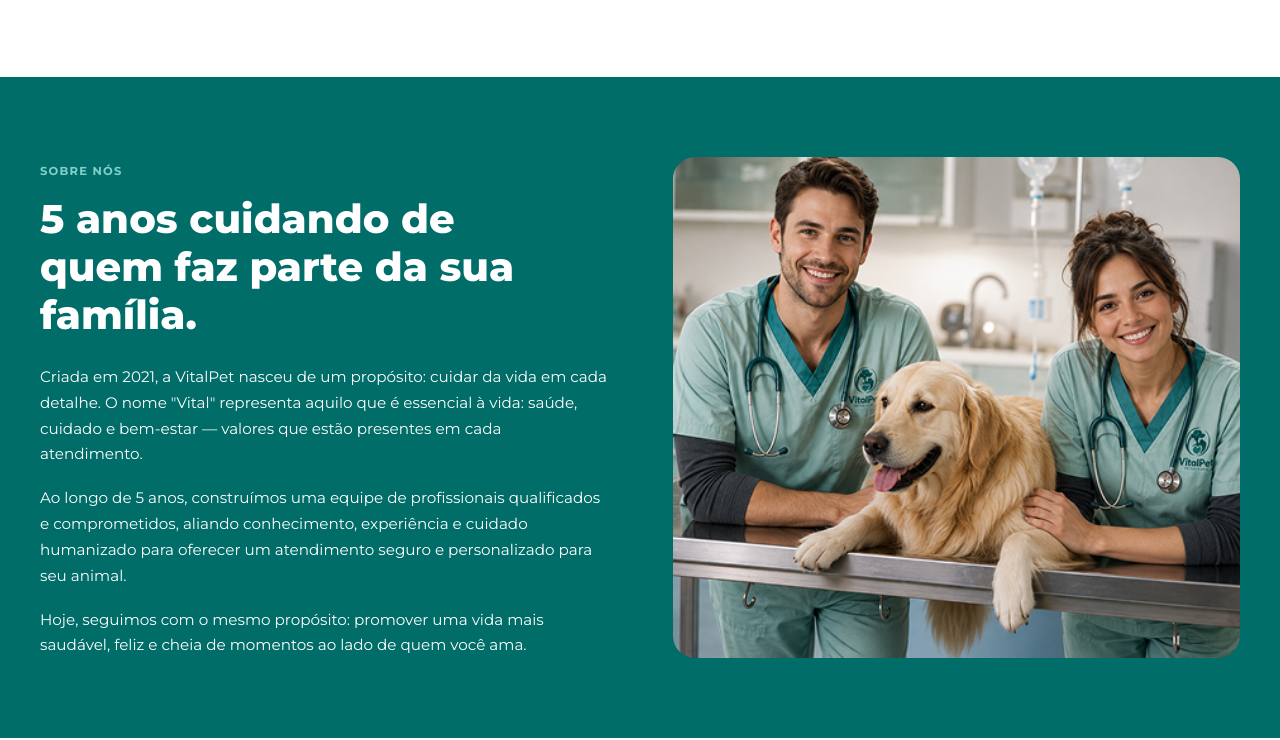
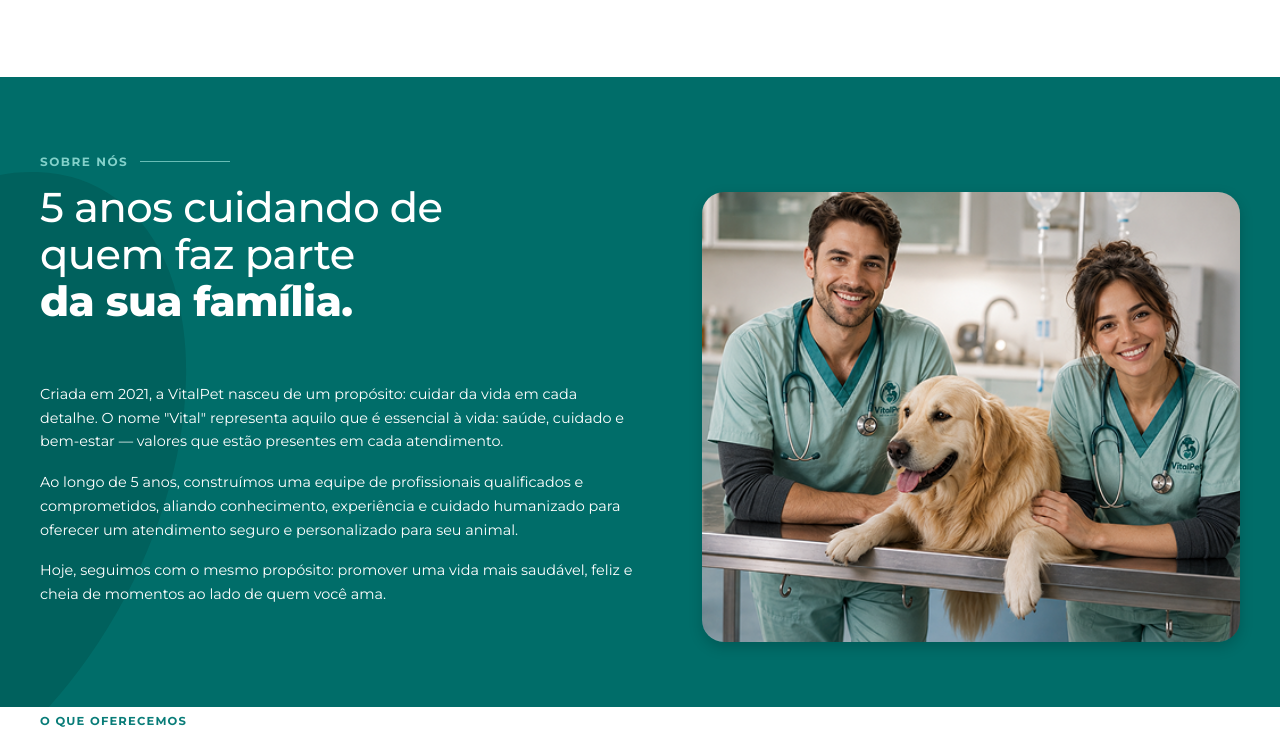
Before and after one commit to mritaamaral/vitalpetweb, a plain HTML site: page index.html in a window 1280 px wide. Shown: the part 688-1428 px from the top of the page. Drawn offline with Linux system fonts and the light colour scheme.

Commit message:
Alterei estilização

```diff
--- a/css/home.css
+++ b/css/home.css
@@ -291,76 +291,138 @@
 
 /*Hero feita, próxima parte: Section de sobre nós*/
 
+/* =========================
+   SOBRE NÓS
+========================= */
+
 .about {
+    position: relative;
     width: 100%;
+    padding: 42px 0 35px;
     background-color: var(--petrol-dark);
-    padding: 48px 0;
     overflow: hidden;
+    isolation: isolate;
+}
+
+/* Elipse decorativa do fundo */
+.about::before {
+    content: "";
+    position: absolute;
+    z-index: -1;
+    width: 300px;
+    height: 570px;
+    left: -205px;
+    top: 115px;
+    background-color: rgba(0, 91, 87, 0.65);
+    border-radius: 50%;
+    transform: rotate(28deg);
 }
 
 .about-container {
+    position: relative;
     display: flex;
     flex-direction: column;
-    gap: 22px;
+    align-items: flex-start;
+    gap: 20px;
 }
+
+/* Identificação da seção */
+
+.about-label {
+    display: flex;
+    align-items: center;
+    gap: 12px;
+    width: 100%;
+    margin-bottom: 13px;
+}
+
+.about .section-label {
+    flex-shrink: 0;
+    color: var(--aqua);
+    font-size: .68rem;
+    font-weight: 700;
+    letter-spacing: 1.5px;
+}
+
+.about-label-line {
+    width: 65px;
+    height: 1px;
+    background-color: var(--aqua);
+    opacity: .8;
+}
+
+/* Título */
 
 .about .section-heading {
     width: 100%;
 }
 
-.about .section-label {
-    color: var(--aqua);
-    font-size: .72rem;
-    font-weight: 700;
-    letter-spacing: 1.2px;
+.about .section-heading h2 {
+    max-width: 350px;
+    margin: 0;
+    color: var(--white);
+    font-size: 1.8rem;
+    font-weight: 500;
+    line-height: 1.13;
+    letter-spacing: -.5px;
 }
 
-.about .section-heading h2 {
-    color: var(--white);
-    font-size: 1.8rem;
+.about .section-heading h2 strong {
+    display: block;
     font-weight: 800;
-    line-height: 1.2;
-    margin: 12px 0 0;
 }
+
 
 .about-content {
     display: flex;
     flex-direction: column;
-    gap: 14px;
+    gap: 13px;
+    width: 100%;
 }
 
 .about-content p {
     color: var(--white);
-    font-size: .82rem;
+    font-size: .76rem;
     font-weight: 400;
-    line-height: 1.65;
+    line-height: 1.55;
+    text-align: left;
 }
 
 .about-image {
+    position: relative;
     width: 100%;
     margin-top: 5px;
 }
 
 .about-image img {
+    display: block;
     width: 100%;
-    height: 220px;
+    height: 190px;
     object-fit: cover;
     object-position: center;
-    border-radius: 18px;
+    border-radius: 15px;
+    box-shadow: 0 5px 14px rgba(0, 0, 0, .18);
 }
 
 @media (min-width: 768px) {
 
     .about {
-        padding: 65px 0;
+        padding: 60px 0 50px;
+    }
+
+    .about::before {
+        width: 430px;
+        height: 700px;
+        left: -280px;
+        top: 70px;
     }
 
     .about-container {
         display: grid;
-        grid-template-columns: 1fr 1fr;
-        align-items: center;
+        grid-template-columns: 1fr .9fr;
         column-gap: 35px;
-        row-gap: 20px;
+        row-gap: 18px;
+        align-items: start;
     }
 
     .about .section-heading {
@@ -369,55 +431,69 @@
     }
 
     .about .section-heading h2 {
-        font-size: 2.1rem;
+        max-width: 420px;
+        font-size: 2.15rem;
     }
 
     .about-content {
         grid-column: 1;
         grid-row: 2;
-        gap: 16px;
+        gap: 15px;
     }
 
     .about-content p {
-        font-size: .88rem;
+        font-size: .84rem;
     }
 
     .about-image {
         grid-column: 2;
         grid-row: 1 / 3;
-        height: 100%;
-        margin-top: 0;
+        margin-top: 35px;
     }
 
     .about-image img {
         height: 100%;
         min-height: 390px;
+        border-radius: 20px;
     }
 }
+
 
 @media (min-width: 1024px) {
 
     .about {
-        padding: 80px 0;
+        padding: 75px 0 65px;
     }
 
     .about-container {
         column-gap: 65px;
-        row-gap: 25px;
+        row-gap: 22px;
     }
 
     .about .section-heading h2 {
-        max-width: 480px;
-        font-size: 2.5rem;
+        max-width: 500px;
+        font-size: 2.6rem;
+    }
+
+    .about .section-label {
+        font-size: .75rem;
+    }
+
+    .about-label-line {
+        width: 90px;
     }
 
     .about-content {
-        gap: 18px;
+        gap: 17px;
     }
 
     .about-content p {
-        font-size: .95rem;
-        line-height: 1.7;
+        font-size: .9rem;
+        line-height: 1.65;
+    }
+
+    .about-image {
+        margin-top: 40px;
     }
 
     .about-image img {
--- a/index.html
+++ b/index.html
@@ -143,16 +143,24 @@
 
         </section>
 
+
 <section class="about" id="sobre">
 
     <div class="container about-container">
 
         <div class="section-heading">
+
+            <div class="about-label">
                 <span class="section-label">SOBRE NÓS</span>
+                <span class="about-label-line"></span>
+            </div>
 
             <h2>
-                        5 anos cuidando de quem faz parte da sua família.
+                5 anos cuidando
+                de quem faz parte
+                <strong>da sua família.</strong>
             </h2>
+
         </div>
 
         <div class="about-content">
@@ -182,14 +190,16 @@
         </div>
 
         <div class="about-image">
-
-                    <img src="assets/images/vet-pic.png" alt="Equipe de profissionais da VitalPet">
-
+            <img
+                src="assets/images/vet-pic.png"
+                alt="Equipe de profissionais da VitalPet"
+            >
         </div>
 
     </div>
 
 </section>
+
 
 
         <section class="services" id="servicos">
```
Lines whose indentation alone changed are shown as unchanged.
